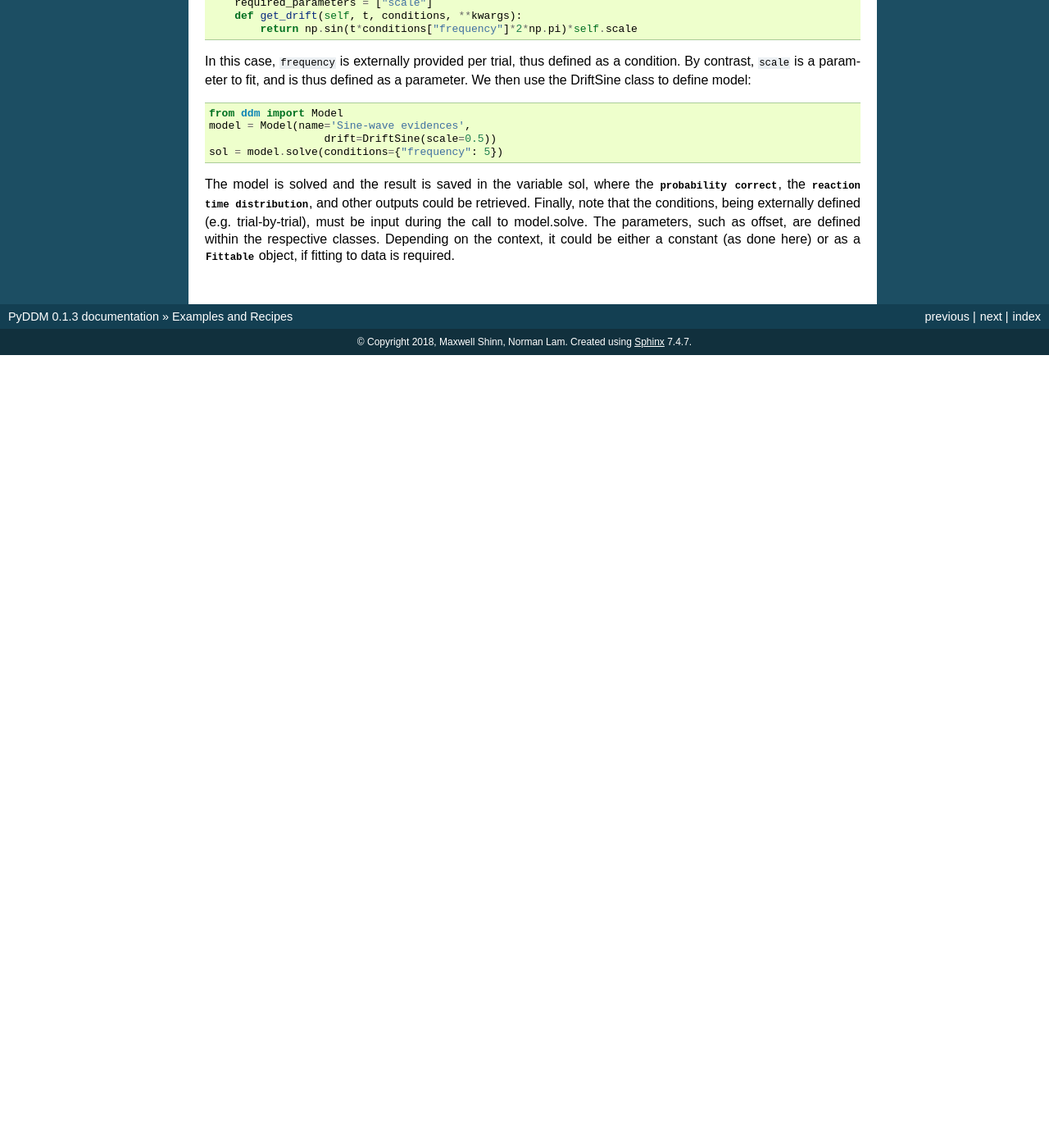
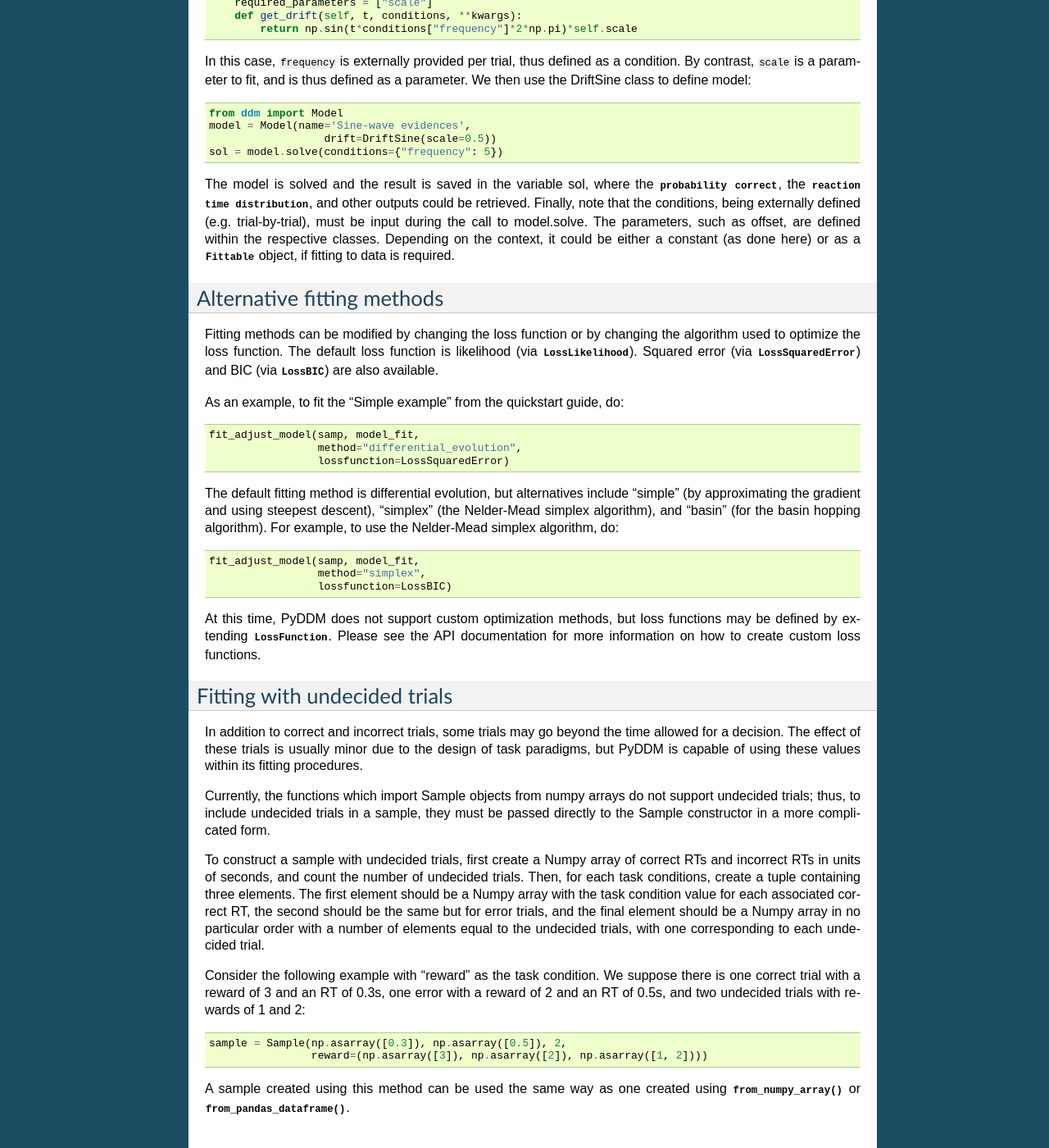
Before and after one commit to mwshinn/PyDDM, a Sphinx documentation site: the page built from doc/recipes.rst, in a window 1280 px wide and 1400 px high, scrolled down 6028 px. Shown: the whole window at 82% size. Built offline with Sphinx 7.4.7, drawn with Linux system fonts in a browser that asks for light colours; formulas are drawn with MathJax 3; before the commit the page ends 6461 px from its top, so only the background shows below that; some of the changed text lies outside the part shown.

Commit message:
New recipes

```diff
--- a/doc/quickstart.rst
+++ b/doc/quickstart.rst
@@ -74,7 +74,9 @@ objects and find a value for each which collectively minimizes the
 objective function.
 
 Here, we use the same model as above, since we know the form the model
-is supposed to have.  We fit the model to the generated data using BIC:
+is supposed to have.  We fit the model to the generated data using BIC
+as a loss function and differential evolution to optimize the
+parameters:
 
 .. literalinclude:: downloads/simple.py
    :language: python
--- a/doc/recipes.rst
+++ b/doc/recipes.rst
@@ -397,3 +397,72 @@ call to model.solve. The parameters, such as offset, are defined
 within the respective classes.  Depending on the context, it could be
 either a constant (as done here) or as a :class:`.Fittable` object, if
 fitting to data is required.
+
+
+Alternative fitting methods
+~~~~~~~~~~~~~~~~~~~~~~~~~~~
+
+Fitting methods can be modified by changing the loss function or by
+changing the algorithm used to optimize the loss function.  The
+default loss function is likelihood (via
+:class:`~.models.loss.LossLikelihood`).  Squared error (via
+:class:`~.models.loss.LossSquaredError`) and BIC (via
+:class:`~.models.loss.LossBIC`) are also available.
+
+As an example, to fit the "Simple example" from the quickstart guide,
+do::
+
+  fit_adjust_model(samp, model_fit,
+                   method="differential_evolution",
+                   lossfunction=LossSquaredError)
+
+The default fitting method is differential evolution, but alternatives
+include "simple" (by approximating the gradient and using steepest
+descent), "simplex" (the Nelder-Mead simplex algorithm), and "basin"
+(for the basin hopping algorithm).  For example, to use the
+Nelder-Mead simplex algorithm, do::
+
+  fit_adjust_model(samp, model_fit,
+                   method="simplex",
+                   lossfunction=LossBIC)
+
+At this time, PyDDM does not support custom optimization methods, but
+loss functions may be defined by extending
+:class:`~.models.loss.LossFunction`.  Please see the API documentation
+for more information on how to create custom loss functions.
+
+
+Fitting with undecided trials
+~~~~~~~~~~~~~~~~~~~~~~~~~~~~~
+
+In addition to correct and incorrect trials, some trials may go beyond
+the time allowed for a decision.  The effect of these trials is
+usually minor due to the design of task paradigms, but PyDDM is
+capable of using these values within its fitting procedures.
+
+Currently, the functions which import Sample objects from numpy arrays
+do not support undecided trials; thus, to include undecided trials in
+a sample, they must be passed directly to the Sample constructor in a
+more complicated form.
+
+To construct a sample with undecided trials, first create a Numpy
+array of correct RTs and incorrect RTs in units of seconds, and count
+the number of undecided trials.  Then, for each task conditions,
+create a tuple containing three elements.  The first element should be
+a Numpy array with the task condition value for each associated
+correct RT, the second should be the same but for error trials, and
+the final element should be a Numpy array in no particular order with
+a number of elements equal to the undecided trials, with one
+corresponding to each undecided trial.
+
+Consider the following example with "reward" as the task condition. We
+suppose there is one correct trial with a reward of 3 and an RT of
+0.3s, one error with a reward of 2 and an RT of 0.5s, and two
+undecided trials with rewards of 1 and 2::
+
+  sample = Sample(np.asarray([0.3]), np.asarray([0.5]), 2,
+                  reward=(np.asarray([3]), np.asarray([2]), np.asarray([1, 2])))
+
+A sample created using this method can be used the same way as one
+created using :meth:`~.Sample.from_numpy_array` or
+:meth:`~.Sample.from_pandas_dataframe`.
```
